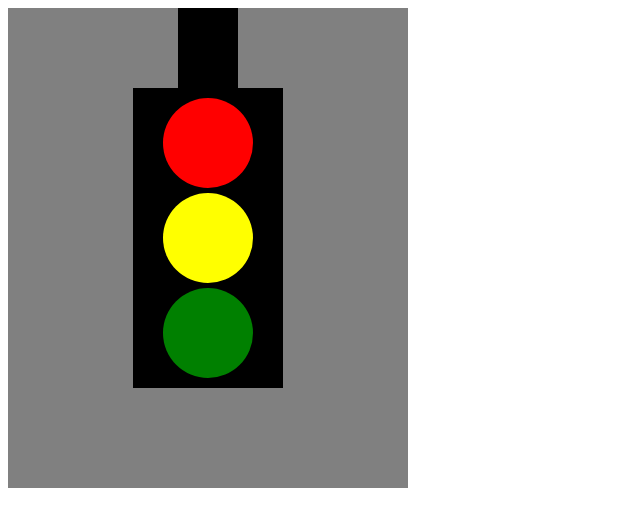
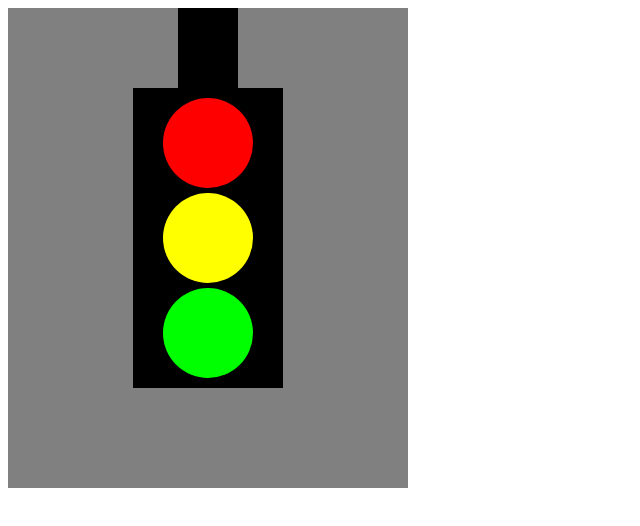
Before and after one commit to BradenDykstra/stoplight, a plain HTML site: page index.html in a window 1280 px wide. Shown: the whole page, without its empty margins (0-640 px from the left). Drawn offline with Linux system fonts and the light colour scheme.

Commit message:
new green

```diff
--- a/style.css
+++ b/style.css
@@ -78,7 +78,7 @@
 }
 
 .green-light{
-  background-color: green;
+  background-color: lime;
   height: 90px;
   width: 90px;
   float: right;
```
